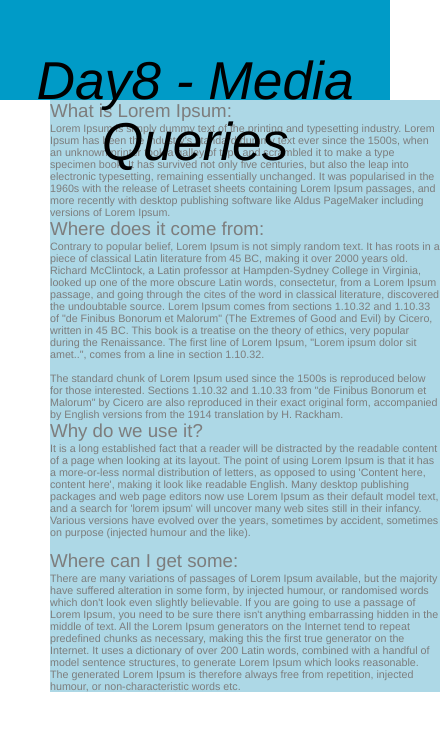
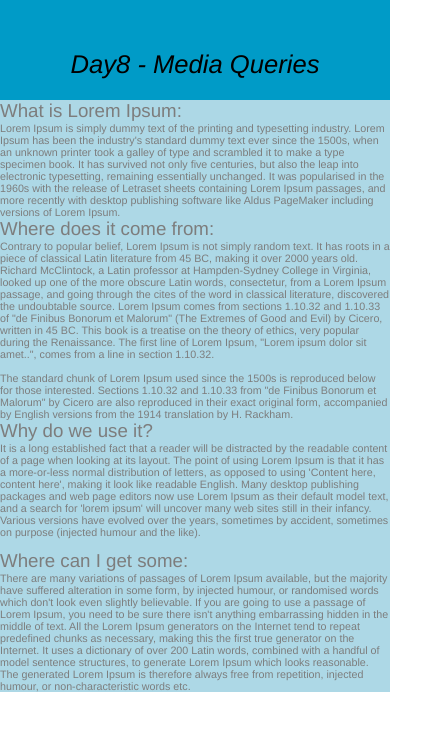
Before and after one commit to AnooMurali/Day8_Media_Query, a plain HTML site: page index.html in a window 390 px wide. Shown: the whole page, 440 px wide, since content can reach past the window. Drawn offline with Linux system fonts and the light colour scheme.

Commit message:
updates to CSS file

```diff
--- a/CSS/custom.css
+++ b/CSS/custom.css
@@ -5,12 +5,16 @@
 	font-weight: 100;
 	box-sizing: border-box;
 }
+h1{
+	text-align: center;
+	display: inline-block;
+}
 #Header{
 	height: 80px;
 	/*padding-top: 20px;*/
 	width: 100%;
 	text-align: center;
-	font-size: 20pt;
+	font-size: 80%;
 	font-style: italic;
 	font-weight: bold;
 	padding:50px 0px;
--- a/CSS/phone.css
+++ b/CSS/phone.css
@@ -2,6 +2,7 @@
 	.column{
 		width:100%;
 		background-color: lightblue;
+		margin-left: 0;
 	}
 	#Header {
 		width: 100%;
--- a/CSS/tablet.css
+++ b/CSS/tablet.css
@@ -2,6 +2,7 @@
 	.column {
 		width:100%;
 		background-color: lightgreen;
+		margin-left: 0;
 	}
 	#Header {
 		width: 100%;
```
